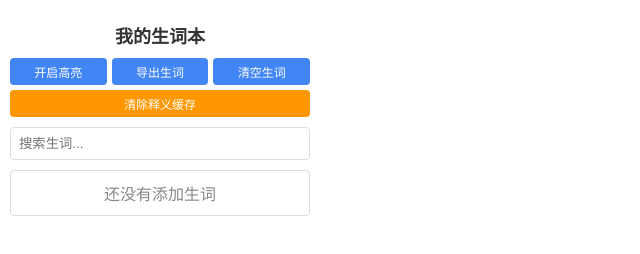
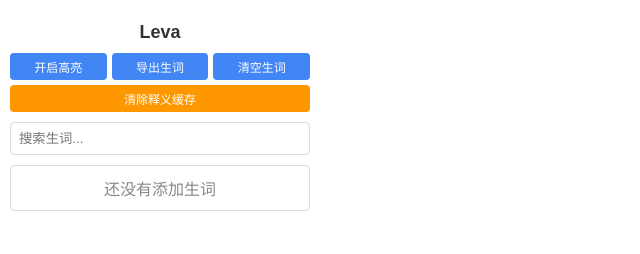
Before and after one commit to wothn/leva, a website built with Vite: page popup.html in a window 1280 px wide. Shown: the whole page, without its empty margins (0-640 px from the left). Built offline with nearby package versions, Linux system fonts and the light colour scheme; some packages are replaced by stand-ins of ours.

Commit message:
没什么改的

```diff
--- a/js/background.js
+++ b/js/background.js
@@ -5,7 +5,3 @@
 
 // 导入后台主模块
 import './background/main.js';
-
-// 注意：如果你的浏览器扩展不支持ES模块，
-// 请考虑使用打包工具（如webpack）将代码打包，
-// 或者使用传统的脚本引入方式
--- a/js/content.js
+++ b/js/content.js
@@ -8,7 +8,3 @@ import './content/main.js';
 
 // 这一行是关键，确保模块代码被执行
 console.log('生词本扩展: 内容脚本已加载');
-
-// 注意：如果你的浏览器扩展不支持ES模块，
-// 请考虑使用打包工具（如webpack）将代码打包，
-// 或者使用传统的脚本引入方式
--- a/popup.html
+++ b/popup.html
@@ -7,7 +7,7 @@
 </head>
 <body>
   <div class="container">
-    <h1>我的生词本</h1>
+    <h1>Leva</h1>
     <div class="actions">
       <button id="toggleHighlight">开启/关闭高亮</button>
       <button id="exportWords">导出生词</button>
```
Also changed, not shown: README.md.
